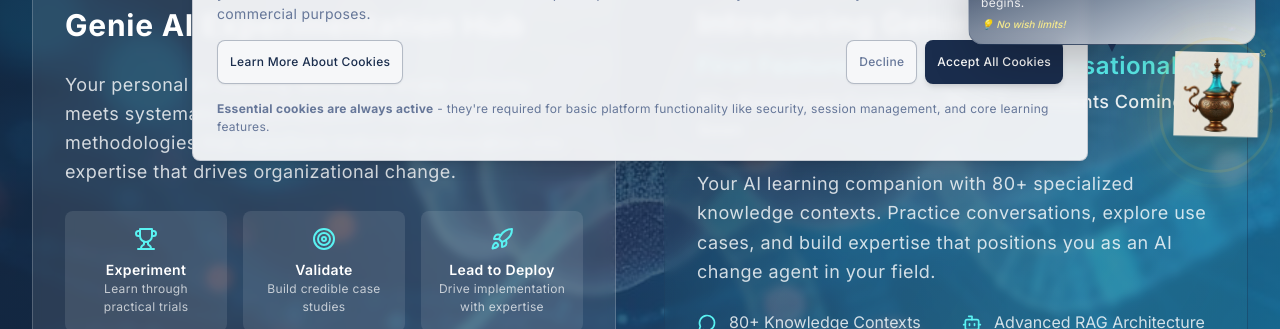
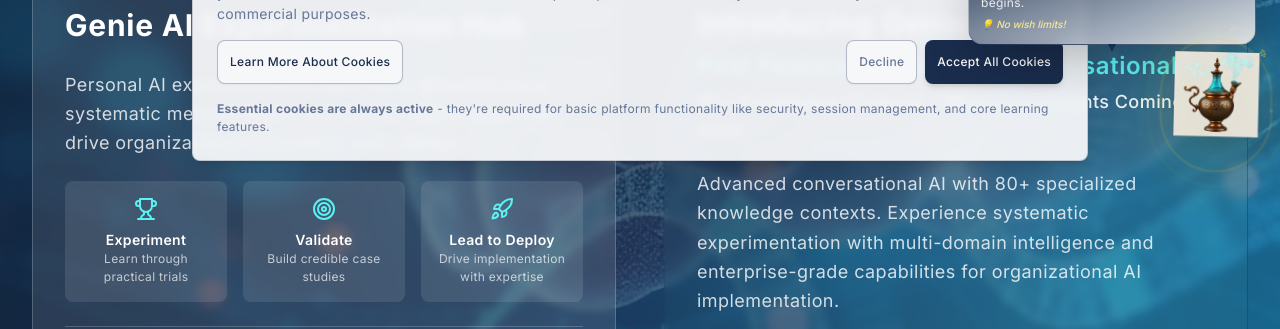
Before and after one commit to girisa99/saidas-ai-playground, a React (Vite) app: page / in a window 1280 px wide. Shown: the part 623-952 px from the top of the page. Built offline with nearby package versions, Linux system fonts and the light colour scheme; no server answers; the HTML template or start-up script is replaced by a standard one.

Commit message:
Refine messaging balance

```diff
--- a/src/components/UnifiedHeroBanner.tsx
+++ b/src/components/UnifiedHeroBanner.tsx
@@ -84,7 +84,7 @@ export const UnifiedHeroBanner = () => {
           </h1>
           <div className="w-24 h-1 bg-genie-accent mx-auto mb-6"></div>
           <p className="text-lg sm:text-xl text-white/90 max-w-3xl mx-auto mb-4">
-            <strong>May 2025 Launch:</strong> Building AI expertise through systematic experimentation—anyone can start with curiosity.
+            <strong>May 2025 Launch:</strong> Building AI expertise through systematic personal experimentation and validation.
           </p>
           <div className="flex flex-wrap justify-center gap-4 text-sm text-white/80">
             <div className="flex items-center gap-2">
@@ -116,7 +116,7 @@ export const UnifiedHeroBanner = () => {
               </h2>
 
               <p className="text-white/80 text-lg leading-relaxed">
-                Your personal AI learning laboratory where curiosity meets systematic experimentation. Discover proven methodologies that transform individual exploration into expertise that drives organizational change.
+                Personal AI experimentation laboratory demonstrating systematic methodologies and proven frameworks that drive organizational AI adoption and change.
               </p>
 
               {/* Framework Steps */}
@@ -205,7 +205,7 @@ export const UnifiedHeroBanner = () => {
               </h2>
 
               <p className="text-white/80 text-lg leading-relaxed">
-                Your AI learning companion with 80+ specialized knowledge contexts. Practice conversations, explore use cases, and build expertise that positions you as an AI change agent in your field.
+                Advanced conversational AI with 80+ specialized knowledge contexts. Experience systematic experimentation with multi-domain intelligence and enterprise-grade capabilities for organizational AI implementation.
               </p>
 
               {/* Genie Core Capabilities */}
```
